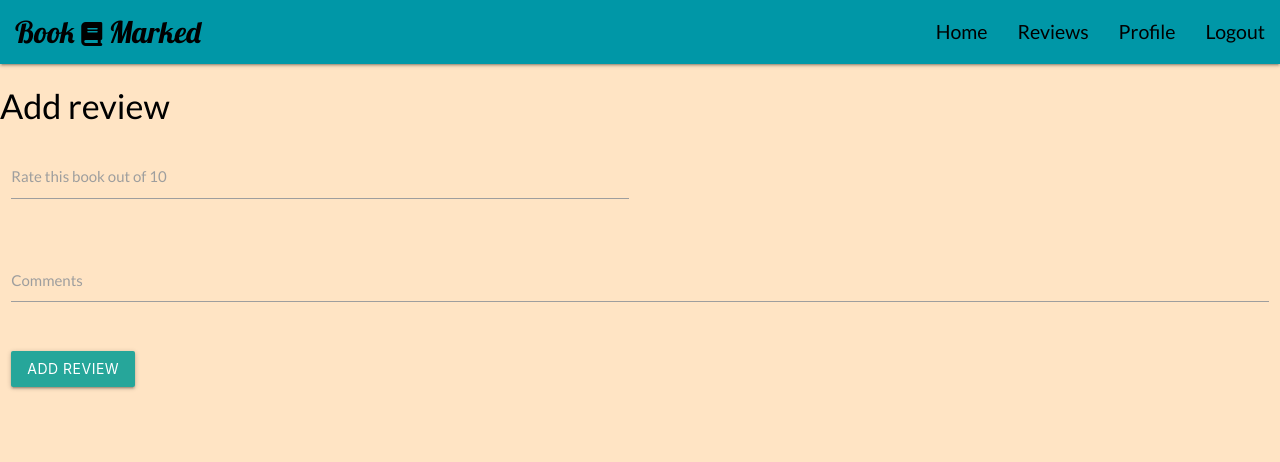
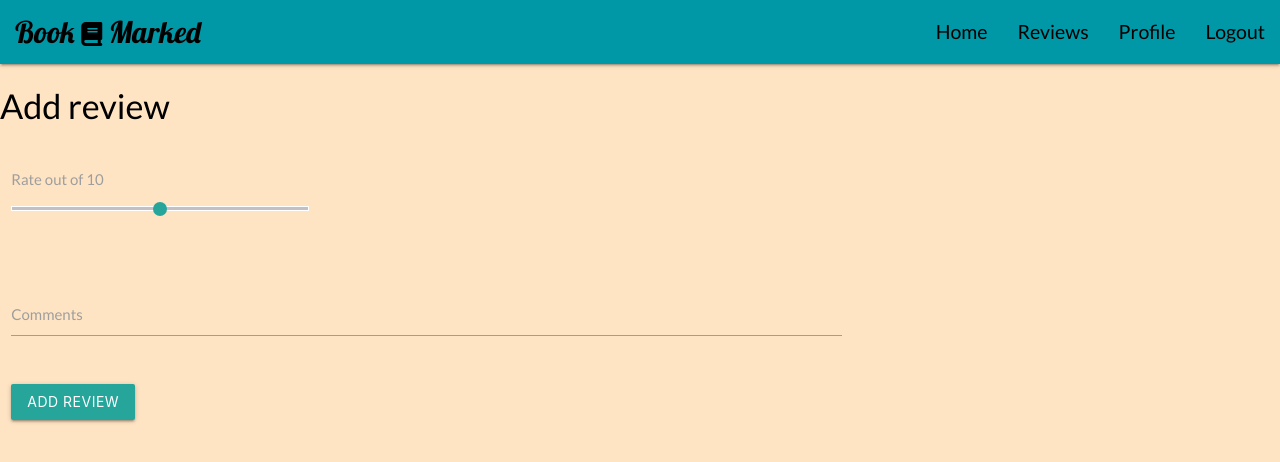
Before and after one commit to Code-Institute-Submissions/LiamGaff-Book-Marked_AugResub, a Flask app: page /book_review/1 in a window 1280 px wide. Shown: the top 462 px of the page. Run offline with Flask 2, Linux system fonts and the light colour scheme; the visitor is signed in with stand-in values (Sample User, id 1); data that the repository does not hold is empty; some libraries are stand-ins or nearby versions.

Commit message:
Changed the review form options

```diff
--- a/app.py
+++ b/app.py
@@ -173,6 +173,24 @@ def profile():
             redirect(url_for('log_in', _external=True, _scheme='https'))
 
 
+@app.route("/check_list/<user_id>", methods=["GET", "POST"])
+def check_list(user_id):
+    if request.method == "POST":
+        read = "completed" if request.form.get(
+                "checklist") is True else "incomplete"
+
+        mongo.db.user_books.update_one(
+                {'_id': ObjectId(user_id)},
+                {'$set':
+                    {
+                        'check_list': read
+                        }
+                        }
+                    )
+
+        return redirect('profile')
+
+
 @app.route("/reviews/", methods=["GET", "POST"])
 def reviews():
     reviews = mongo.db.book_reviews.find()
@@ -182,52 +200,59 @@ def reviews():
 @app.route("/book_review/<vol_id>", methods=["GET", "POST"])
 def book_review(vol_id):
     getreq_url = SEARCH_BASE_URL + vol_id
-    r = requests.get(url = getreq_url)
+    r = requests.get(url=getreq_url)
+    r.raise_for_status()
     data = r.json()
     reviews = list(mongo.db.book_reviews.find())
 
     return render_template('book_review.html', reviews=reviews,
-                           book=data, vol_id=vol_id,)
+                           books=data, vol_id=vol_id,)
 
 
 @app.route("/add_reviews/<vol_id>", methods=["GET", "POST"])
 def add_reviews(vol_id):
-    id_book_url = SEARCH_BASE_URL + vol_id
-    if request.method == 'POST':
-        user_name = mongo.db.users.find_one(
-                    {'email': session['email']})['name']
-    try:
-        response = requests.get(id_book_url)
-        response.raise_for_status()
-        j_response = response.json()
-        cover_img = j_response['items'][0]['volumeInfo']['imageLinks']['thumbnail']
-        link = j_response['items'][0]['volumeInfo']['infoLink']
-        str_cover = str(cover_img)
-        str_id = str(vol_id)
-        str_link = str(link)
+    user = mongo.db.book_reviews.find_one({'email': session['email']})
+    if user == session['email']:
+        flash('You have already submitted a review for this book')
+        return redirect( url_for('reviews') )
 
-        mongo.db.book_reviews.insert_one(
-            {'email': session['email'],
-             'name': user_name,
-             'image': str_cover,
-             'volume_id': str_id,
-             'book_link': str_link,
-             'rating': request.form.get('rating'),
-             'comment': request.form.get('comment')
-            }
-        )
+    else:
+        id_book_url = SEARCH_BASE_URL + vol_id
+        if request.method == 'POST':
+            user_name = mongo.db.users.find_one(
+                        {'email': session['email']})['name']
+        try:
+            response = requests.get(id_book_url)
+            response.raise_for_status()
+            j_response = response.json()
+            cover_img = j_response['items'][0]['volumeInfo']['imageLinks']['thumbnail']
+            link = j_response['items'][0]['volumeInfo']['infoLink']
+            str_cover = str(cover_img)
+            str_id = str(vol_id)
+            str_link = str(link)
 
-    except HTTPError as http_err:
-        print(f'HTTP error occurred: {http_err}')
-        flash('An error occurred in processing your request. Please try again.')
-        return render_template('reviews')
+            mongo.db.book_reviews.insert_one(
+                {'email': session['email'],
+                'name': user_name,
+                'image': str_cover,
+                'volume_id': str_id,
+                'book_link': str_link,
+                'rating': str(request.form.get('rating')),
+                'comment': request.form.get('comment')
+                }
+            )
 
-    except Exception as err:
-        print(f'Other error occurred: {err}')
-        flash('An error occurred in processing your request. Please try again.')
-        return render_template('reviews')
+        except HTTPError as http_err:
+            print(f'HTTP error occurred: {http_err}')
+            flash('An error occurred in processing your request. Please try again.')
+            return render_template('reviews')
 
-    return redirect(url_for('book_review', vol_id=vol_id))
+        except Exception as err:
+            print(f'Other error occurred: {err}')
+            flash('An error occurred in processing your request. Please try again.')
+            return render_template('reviews')
+
+        return redirect(url_for('book_review', vol_id=vol_id))
 
 
 # Update user profile with user image and bio
--- a/static/css/style.css
+++ b/static/css/style.css
@@ -4,7 +4,11 @@ body{
     background-color: bisque;
     color: black;
     font-family: 'Lato', sans-serif;
-    /* border: 2px red dotted; */
+    max-width: 2000px;
+    padding:0;
+    margin:0;
+    margin-left: auto;
+    margin-right: auto;
 }
 
 /* ................................. Nav */
@@ -102,6 +106,10 @@ nav a{
     padding-bottom: 2rem;
 }
 
+.label-text{
+    font-size: 1rem;
+}
+
 
 /* .................................... signup/login/update forms */
 
@@ -136,3 +144,9 @@ nav a{
         text-overflow: ellipsis;
     }
 } */
+
+@media only screen and (min-width: 500px){
+    .container {
+        width: 100%;
+    }
+}
--- a/templates/book_review.html
+++ b/templates/book_review.html
@@ -2,7 +2,7 @@
 {% block content %}
 
   <section>
-    {% for book in book['items'] %}
+    {% for book in books['items'] %}
     <div class="row">
       <div class="col s4 center-align">
         <div class="card center-align">
@@ -27,13 +27,13 @@
     </div>
     {% endfor %}
   </section>
-  <section>
+  <section class="container">
       {% for review in reviews %}
       {% if review.volume_id == vol_id%}
-      <ul class="collection col s6">
-        <li class="collection-item avatar">
+      <ul class="collection col s8">
+        <li class="collection-item avatar col s6">
           <img src="{{review.image}}" alt="" class="circle">
-          <span class="title">{{ review.name }}</span>
+          <span class="title headings">{{ review.name }}</span>
           <p> Rating: {{review.rating}} <br>
               Comments: {{review.comment}}
           </p>
@@ -50,15 +50,17 @@
     <h4>Add review</h4>
     <form class="col s12" method="POST" action="{{ url_for('add_reviews', vol_id=vol_id) }}">
       <div class="row">
-        <div class="input-field col s6">
-          <input id="rating" type="text" name="rating" validate required>
-          <label for="rating">Rate this book out of 10</label>
+        <div class="input-field col s3">
+          <p class="range-field">
+            <label for="rating" class="label-text">Rate out of 10</label>
+            <input type="range" id="rating" name="rating" min="0" max="10" required/>
+          </p>
         </div>
       </div>
       <div class="row">
-        <div class="input-field col s12">
+        <div class="input-field col s8">
           <textarea id="comment" name="comment" class="materialize-textarea" data-length="50" validate></textarea>
-          <label for="comment">Comments</label>
+          <label for="comment" class="label-text">Comments</label>
         </div>
       </div>
       <button id="submit" class="btn"> Add review </button>
```
Also changed, not shown: templates/profile.html (+9 -1 lines), README.md, static/js/script.js (line endings or trailing spaces).
